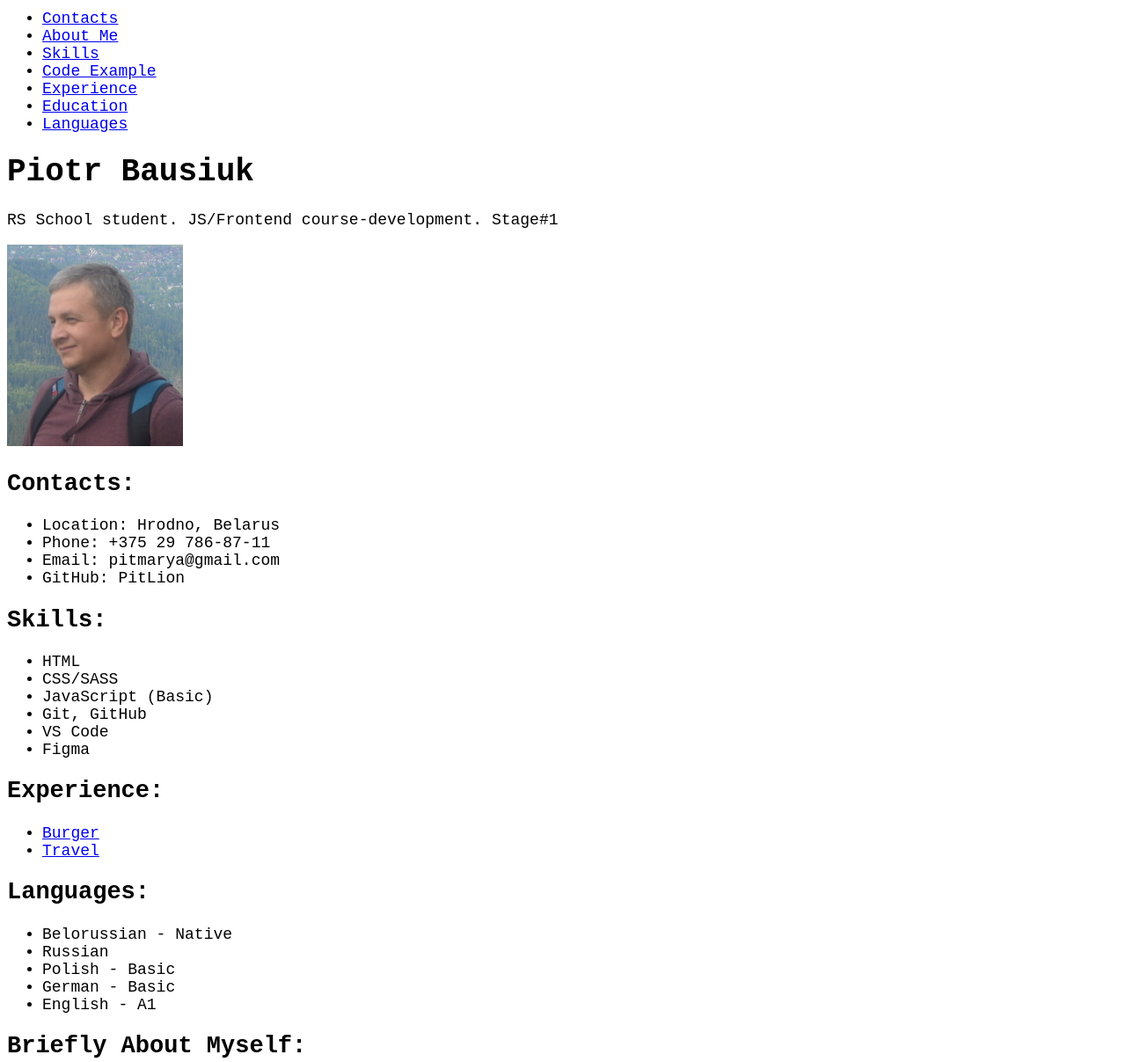
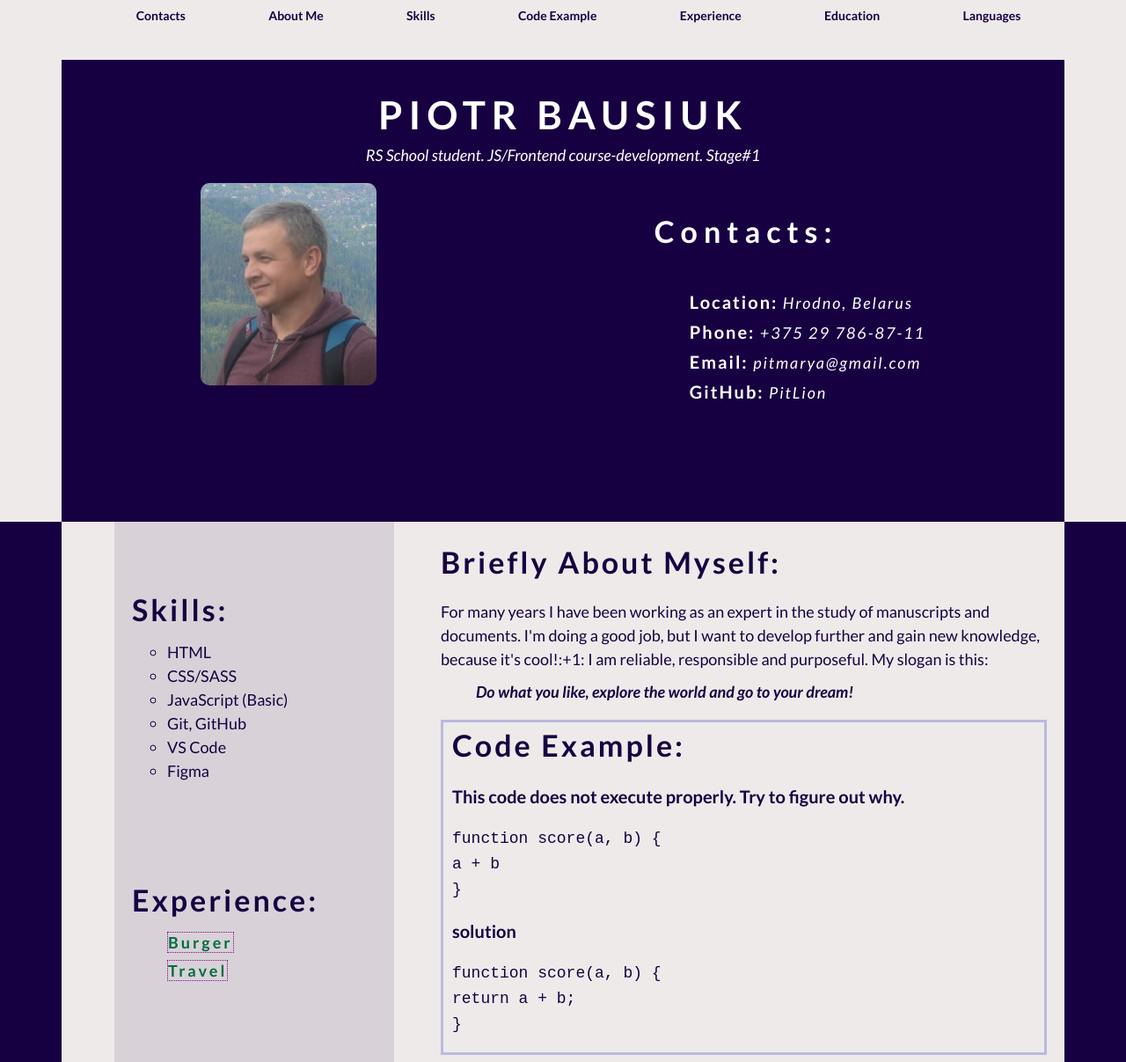
Before and after one commit to PitLion/rsschool-cv4Q22, a plain HTML site: page index.html in a window 1280 px wide. Shown: the part 7-1214 px from the top of the page at 88% size. Drawn offline with Linux system fonts and the light colour scheme.

Commit message:
feat: add new css file

```diff
--- a/style.css
+++ b/style.css
@@ -1,4 +1,246 @@
 html {
-    font-family: 'Courier New', Courier, monospace;
+    box-sizing: border-box;
+    scroll-behavior: smooth;
+}
+
+*,
+*::before,
+*::after {
+    box-sizing: inherit;
+}
+
+body {
+    min-height: 100vh;
+    margin: 0;
+    padding: 0;
+    font-family: 'Lato', sans-serif;
+	font-size: 18px;
+    font-weight: 400;
+    line-height: 1.5;
+    /*color: #2b1919;*/
+}
+
+/*img {
+    width: 100%;
+    height: auto;
+}*/
+
+.page {
+    max-width: 1440px;
+    margin: 0 auto 0 auto;
+    padding: 0;
+}
+
+.top {
+    min-height: 600px;
+    margin: 0;
+    padding: 0;
+    background-color:  rgb(238, 234, 234);
+}
+
+.bottom {
+    margin: 0;
+    padding: 0;
+    background-color: rgb(23, 0, 66);
+}
+
+.header {
+    max-width: 1140px;
+    min-height: 600px;
+    margin: 0 auto 0 auto;
+    background-color: rgb(23, 0, 66);
+}
+
+.nav {
+    min-height: 75px;
+    margin-top: 0;
+    background-color: rgb(238, 234, 234);
+}
+
+ul {
+    list-style-type: none;
+    padding-top: 10px;
+    margin: 0;
+}
+
+.nav-list {
+    display: flex;
+    flex-wrap: wrap;
+    justify-content: space-around;
+    min-height: 50px;
+    margin-top: 0;
+}
+
+.nav-link {
+    color: rgb(23, 0, 66);
+}
+
+a {
+	font-size: 14px;
+	text-decoration: none;
+	margin-right: 5px;
+	font-weight: 700;
+	transition: all 0.4s;
+}
+
+.nav-link:hover {
+    color: rgb(255, 0, 128);
+    text-decoration: underline;
+}
+
+h1 {
+    margin-bottom: 0;
+    font-size: 44px;
+    font-weight: 700;
+	text-align: center;
+    text-transform: uppercase;
+    letter-spacing: 7px;
+    color: #ffffff;
+}
+
+p.contact-card {
+    margin-top: 0;
+    text-align: center;
+    font-style: italic;
+    font-weight: 400;
+    color: white;
+}
+
+.wrapper {
+    display: flex;
+    justify-content: space-around;
+    margin: 0 auto 0 auto;
+    color: white;
+}
+
+.image,
+.image img {
+    border-radius: 10px;
+}
+
+.contact-items {
+    letter-spacing: 2px;
+    line-height: 1.7;
+    font-style: italic;
+}
+
+span {
+    font-size: 20px;
+    font-weight: 700;
+    font-style: normal;
+}
+
+.top-heading {
+    font-size: 34px;
+    letter-spacing: 7px;
+}
+
+.main {
+    display: flex;
+    justify-content: space-between;
+    max-width: 1140px;
+    margin: 0 auto 0 auto;
+    padding: 0 20px 0 60px;
+    background-color: rgb(238, 234, 234);
+    color: rgb(23, 0, 66);
+}
+
+.left {
+    display: flex;
+    flex-direction: column;
+    justify-content: space-around;
+    width: 30%;
+    margin-right: 5%;
+    padding: 20px 30px 140px 20px;
+    background-color: rgb(23, 0, 66, 0.1);
+}
+
+.bottom-heading {
+    margin: 0;
+    padding: 0;
+    font-size: 34px;
+    letter-spacing: 3px;
+}
+
+.slogan {
+    font-weight: 700;
+    font-style: italic;
+    margin-top: 0;
+}
+
+.about-me p {
+    margin-bottom: 10px;
+}
+
+.skill-list,
+.lang-list {
+    list-style: circle outside;
+}
+
+.experience-item {
+    margin-bottom: 5px;
+}
+
+.experience-link {
+    border: 1px darkmagenta dotted;
     font-size: 18px;
+	text-decoration: none;
+	font-weight: 700;
+    letter-spacing: 3px;
+    color: rgb(1, 109, 64);
+	transition: all 0.4s;
 }
+
+.experience-link:hover {
+    color: rgb(255, 0, 128);
+    text-decoration: underline;
+}
+
+.right {
+    display: flex;
+    flex-direction: column;
+    justify-content: space-between;
+    width: 65%;
+    padding: 20px 0 20px 0;
+}
+
+h3 {
+    margin: 0;
+    padding: 0;
+    font-size: 25px;
+    letter-spacing: 1px;
+}
+
+.course-list,
+.books-list {
+    list-style: square outside;
+}
+
+.code {
+    border: 3px solid rgb(165, 165, 219, 0.7);
+    padding-left: 10px;
+}
+
+
+
+.footer {
+    max-width: 1140px;
+    min-height: 65px;
+    margin: 0 auto 0 auto;
+    background-color: rgb(23, 0, 66);
+}
+
+.footer-list {
+    display: flex;
+	justify-content: space-evenly;
+	padding: 15px 5px;
+    color: white;
+}
+
+.time {
+    margin-top: 15px;
+}
+
+.footer-item:hover {
+    transform: scale(1.1, 1.1 );
+}
```
Also changed, not shown: index.html (+1 -5 lines).
